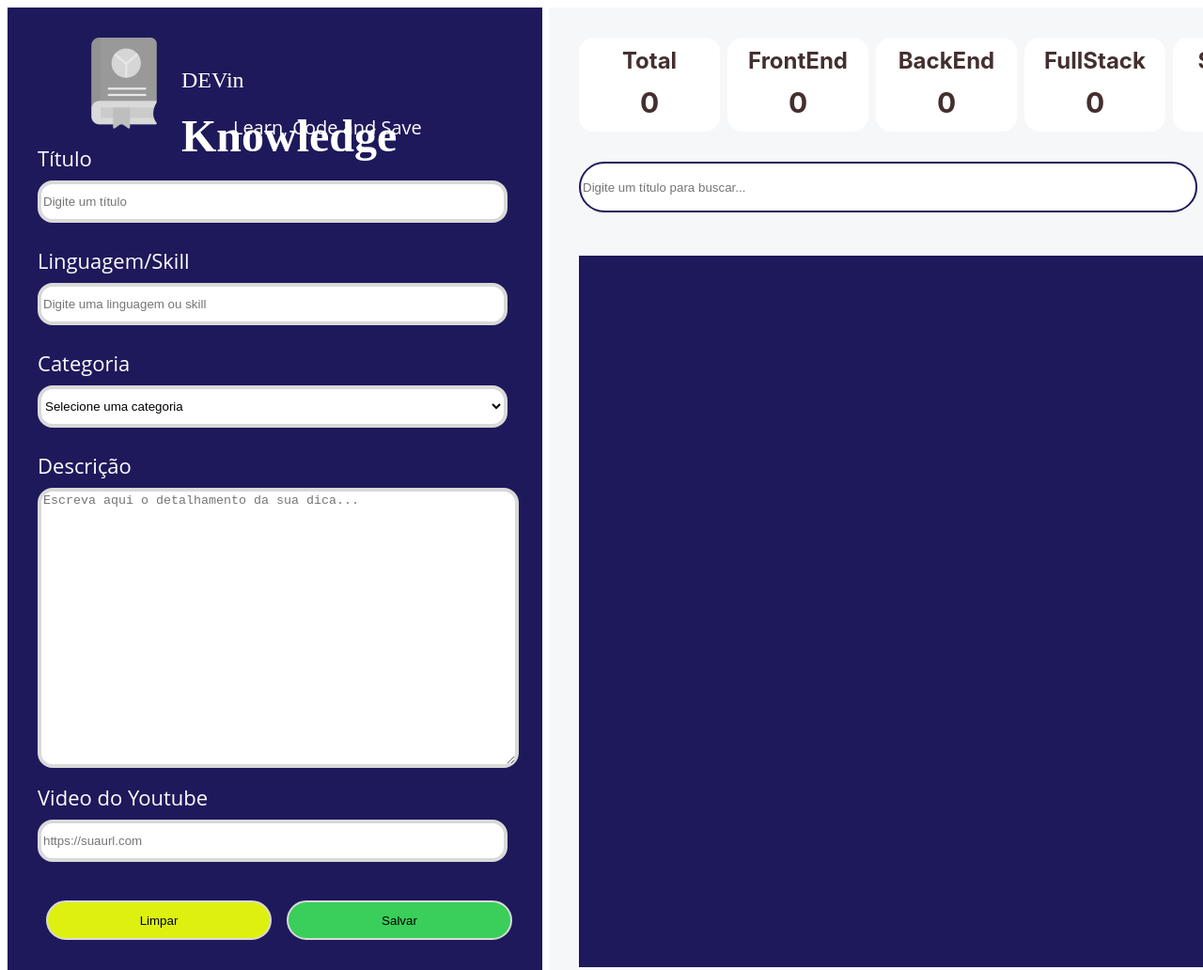
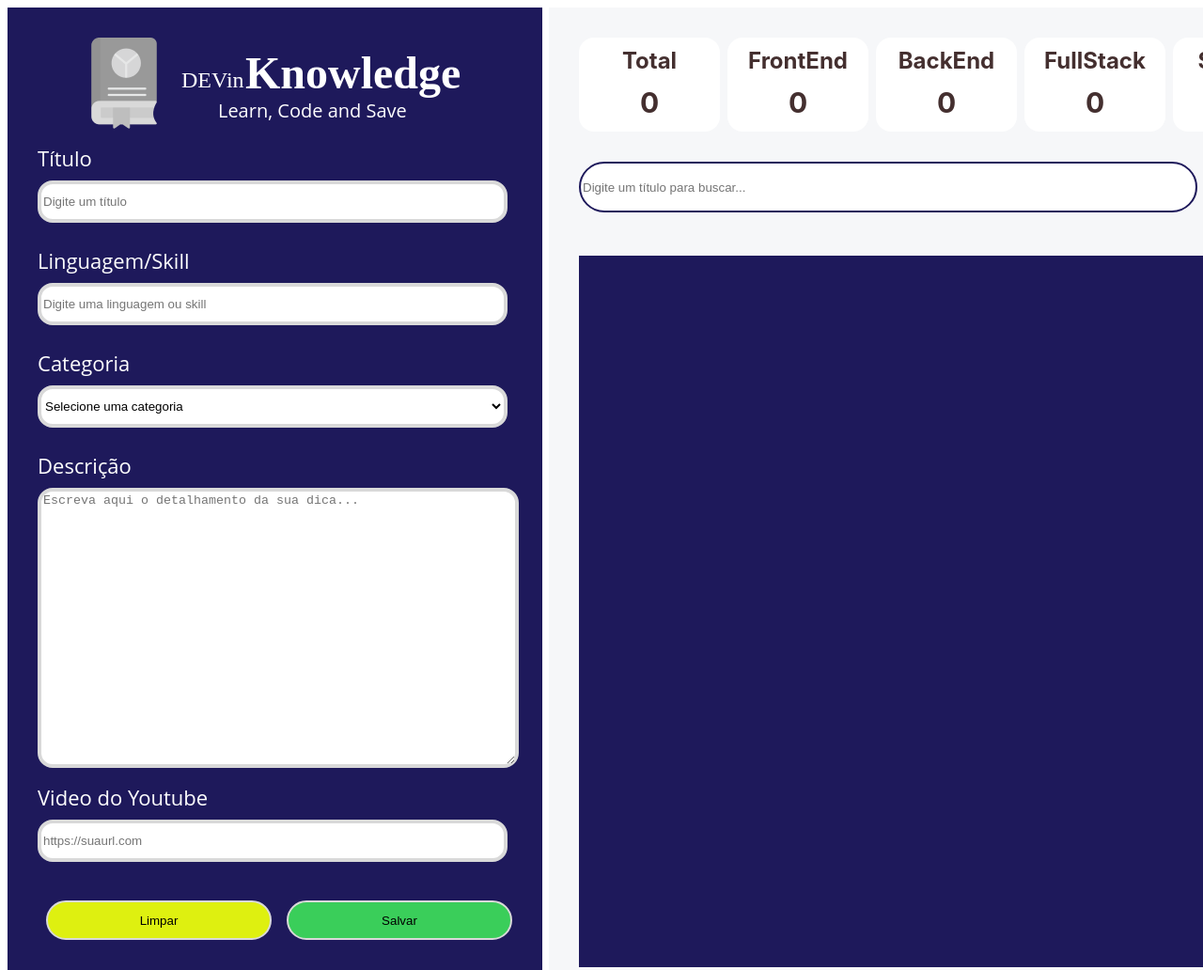
Before and after one commit to guigghisi/Card_Dicas, a plain HTML site: page index.html in a window 1280 px wide. Shown: the top 1032 px of the page at 94% size. Drawn offline with Linux system fonts and the light colour scheme.

Commit message:
Arrumando Titulo

```diff
--- a/index.html
+++ b/index.html
@@ -12,7 +12,8 @@
     <div id="cadastro">
       <div id="titulo">
       <img id="livro" src="assets/book.png" alt="livro" />
-      <div id="textoTitulo"><p>DEVin</p><h1>Knowledge</h1></div>
+      <div id="textoTitulo"><p>DEVin</p></div>
+      <div id="textoTituloH1"> <h1>Knowledge</h1></div>
       <div id="subtitulo"> <p >Learn, Code and Save</p></div>
       </div>
 
--- a/style.css
+++ b/style.css
@@ -2,7 +2,6 @@ body {
   position: relative;
   width: 1440px;
   height: 1024px;
-
   background: #ffffff;
 }
 #cadastro {
@@ -41,15 +40,27 @@ body {
   font-weight: 400;
   font-size: 24px;
   line-height: 28px;
-
+  color: #ffffff;
+}
+#textoTituloH1 {
+  position: absolute;
+  width: 312px;
+  height: 55px;
+  left: 253px;
+  top: 24px;
+  font-family: "Ubuntu";
+  font-style: normal;
+  font-weight: 400;
+  font-size: 24px;
+  line-height: 28px;
   color: #ffffff;
 }
 #subtitulo {
   position: absolute;
   width: 202px;
   height: 27px;
-  left: 240px;
-  top: 94px;
+  left: 224px;
+  top: 76px;
 
   font-family: "Open Sans";
   font-style: normal;
```
